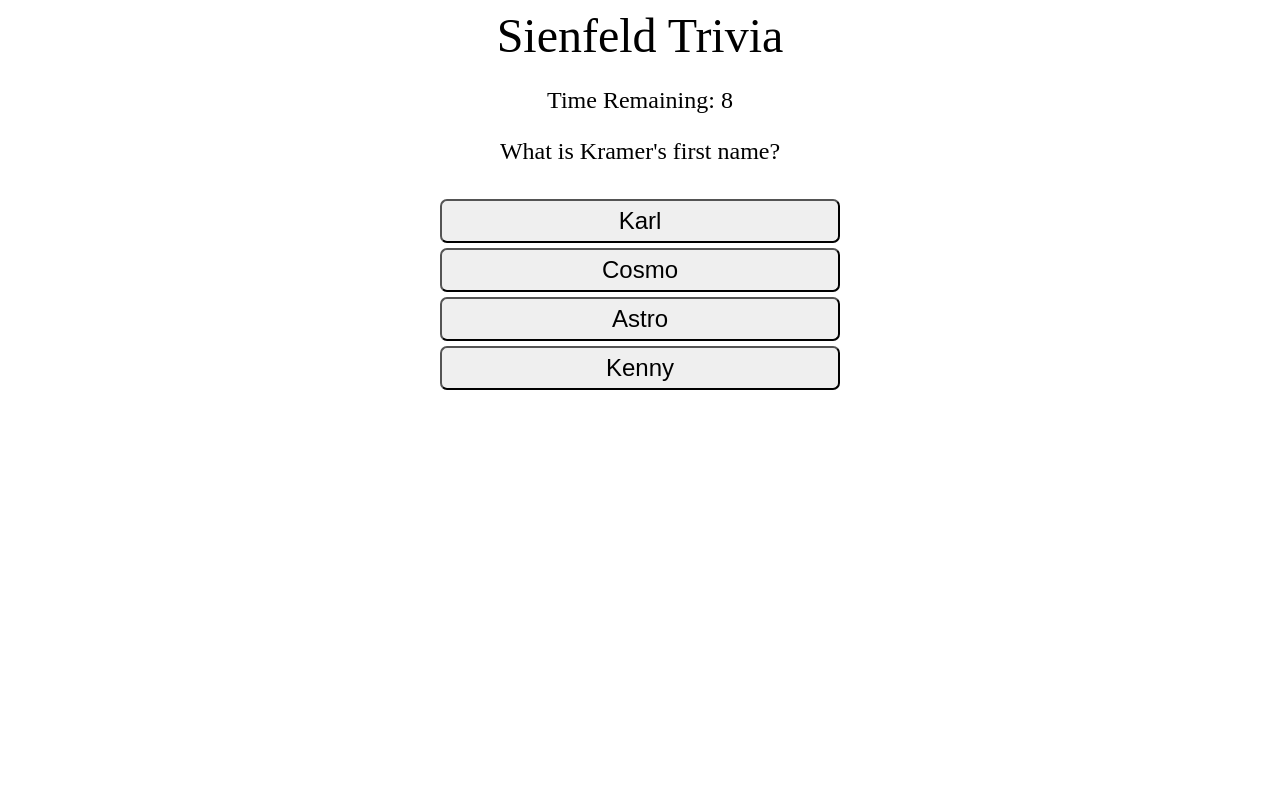
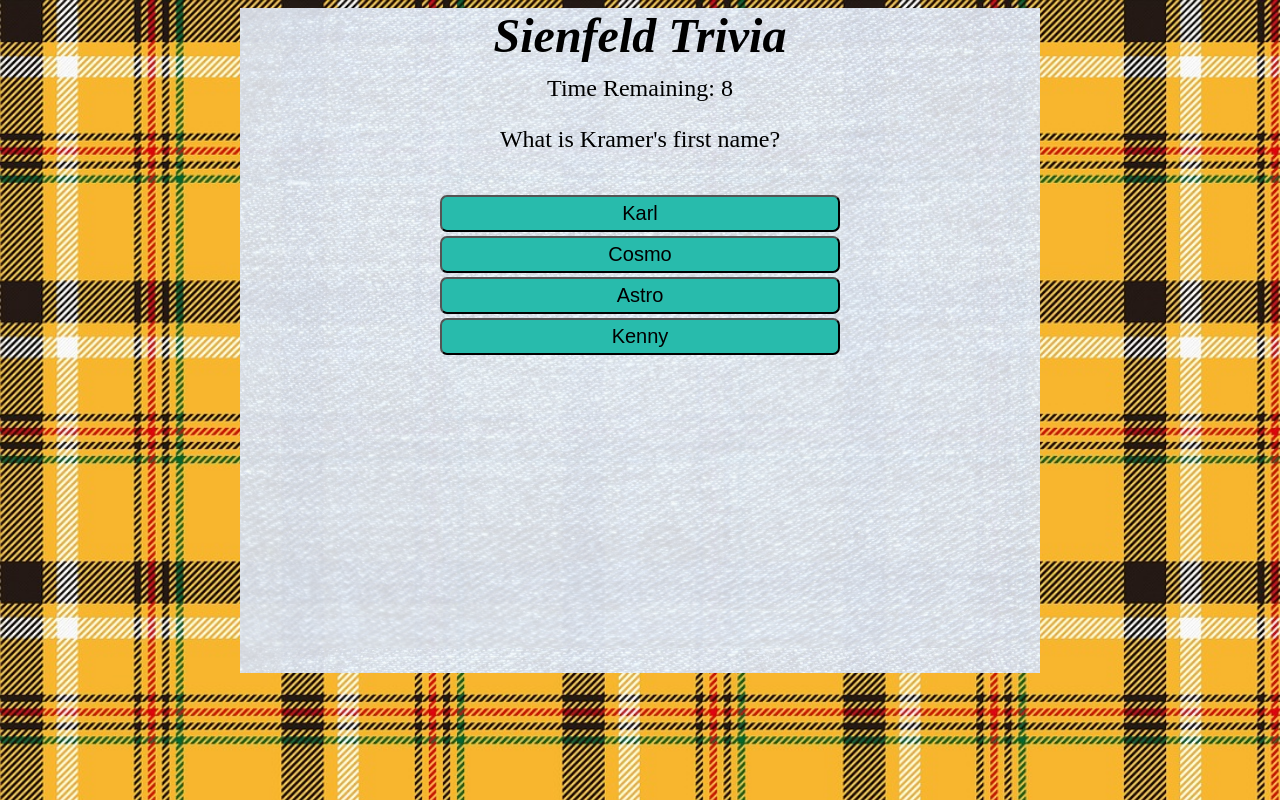
Before and after one commit to davidbinstock/TriviaGame, a plain HTML site: page index.html in a window 1280 px wide. Both pictures are taken after a click on the button "Start". Drawn offline with nearby package versions, Linux system fonts and the light colour scheme.

Commit message:
i think i may be done

```diff
--- a/assets/css/style.css
+++ b/assets/css/style.css
@@ -1,12 +1,33 @@
+.bg-img{
+    position: fixed;
+    z-index: -2;
+    top:0;
+    left:0;
+    width: 1500px;
+}
+
 .container{
-    -background-color: lightblue;
+    background-color: rgba(255, 255, 255, 0.788);
     width: 800px;
-    height: 700px;
+    height: 665px;
     margin: 0 auto;
 
     display: flex;
     flex-flow: column nowrap;
     align-items: center;
+    position: relative;
+}
+
+.container::after{
+    content: "";
+    background-image: url(../images/denim2.jpg) ;
+    opacity: 0.9;
+    top: 0;
+    left: 0;
+    bottom: 0;
+    right: 0;
+    position: absolute;
+    z-index: -1;
 }
 
 .start-btn{
@@ -19,6 +40,8 @@
 
 .title{
     font-size: 3em;
+    font-style: italic;
+    font-weight: bold;
 }
 
 .main-quiz-display{
@@ -26,33 +49,39 @@
     text-align: center;
 }
 
-.time-field, .question-field{
+.time-field{
     font-size: 1.5em;
-    padding: 1em 2em 0 2em;
+    padding: 0.5em 2em 0 2em;
+}
+.question-field{
+    font-size: 1.5em;
+    padding: 1em 2em;
 }
 
 .answer-wrapper{
     display: flex;
     flex-flow: column nowrap;
     width: 50%;
-    margin: 2em auto;
+    margin: 1em auto;
+}
+.answer-reveal{
+    font-size: 1.5em;
 }
 #image{
-    max-height: 275px;
+    max-height: 250px;
 }
 
 .question-answer-display{
-    -background-color: violet;
     width: 700px;
-    margin: 50px auto;
+    margin: 0 auto;
 }
 
 button.answer-choice{
-    font-size: 1.5em;
+    font-size: 1.25em;
     padding: 0.25em;
     margin: 0.1em 0;
     border-radius: 7px;
-    -background-color: turquoise;
+    background-color: #28bbac;
 
 }
 button:hover{
@@ -67,3 +96,23 @@
 button:focus, button:active{
     outline: none;
 }
+
+.end-stats-display{
+    font-size: 2em;
+    text-align: center;
+    margin-top: 50px;
+}
+.start-over-btn{
+    margin-top: 1em;
+    border-radius: 7px;
+    font-size: 1em;
+    padding: 0.5em;
+}
+
+
+@media screen and (min-width: 1500px){
+    .bg-img{
+        width: 100%;
+        height: 100%;
+    }
+}
--- a/assets/javascript/app.js
+++ b/assets/javascript/app.js
@@ -19,7 +19,7 @@
                     c: "Astro",
                     d: "Kenny"
                 },
-        correctAnswer: "b",
+        correctAnswer: ["b", "Cosmo"],
         image: "./assets/images/kramer.gif"
     },
     {
@@ -30,7 +30,7 @@
                     c: "quiet-speaker",
                     d: "low-talker"
                 },
-        correctAnswer: "d",
+        correctAnswer: ["d", "low-talker"],
         image: "./assets/images/lowtalker2.gif"
     },
     {
@@ -41,29 +41,29 @@
                     c: "Newman",
                     d: "J. Peterman"
                 },
-        correctAnswer: "c",
+        correctAnswer: ["c", "Newman"],
         image: "./assets/images/newman.gif"
     },
     {
-        question: "What is the name of the restaurant where Jerry and the gang spend much of their time?",
+        question: "What is the name of the gang's diner hangout?",
         answers: {
                     a: "Manny's",
                     b: "Monk's",
                     c: "Milt's",
                     d: "Minnie's"
                 },
-        correctAnswer: "b",
+        correctAnswer: ["b", "Monk's"],
         image: "./assets/images/monks.jpg"
     },
     {
         question: "A picture of which character is sold to a couple for $5,000?",
         answers: {
-                    a: "Jerry",
-                    b: "Kramer",
+                    a: "Kramer",
+                    b: "Jerry",
                     c: "Elaine",
                     d: "George"
                 },
-        correctAnswer: "b",
+        correctAnswer: ["a", "Kramer"],
         image: "./assets/images/thekramer.jpg"
     },
     {
@@ -74,7 +74,7 @@
                     c: "Dance of Rage",
                     d: "Feats of Strength"
                 },
-        correctAnswer: "c",
+        correctAnswer: ["c", "Dance of Rage"],
         image: "./assets/images/festivus.gif"
     },
 ]
@@ -87,6 +87,7 @@
 var timerIntervalId;
 var answerRevealTimeoutId;
 var lockOut = false;
+var guessedRight = false;
 var numberCorrect = 0;
 var numberWrong = 0;
 var numberUnanswered = 0;
@@ -124,10 +125,14 @@
     if(lockOut){return;}
     console.log("you clicked answer: " + $(this).val())
     //check the answer against the correct answer
-    if($(this).val()==questionsArray[questionIndex].correctAnswer){
+    guessedRight=false;
+    if($(this).val()==questionsArray[questionIndex].correctAnswer[0]){
         numberCorrect++;
+        guessedRight = true;
         console.log("Correct! Nice job!");
         answerReveal("Correct! Nice job!");
+
+
     }else {
         numberWrong++;
         console.log("Nope!");
@@ -191,11 +196,22 @@
     //lockout answer choice buttons
     lockOut = true;
 
+    //display image or GIF
     $("#image").attr("src", questionsArray[questionIndex].image)
+    // indicate if they got it right, wrong, or if time was up
     $("#message-display").html(message);
+    //reveal the correct answer
+    if(guessedRight){
+        $("#correct-answer").html("'" + questionsArray[questionIndex].correctAnswer[1]+ "' was the correct answer!" );
+    }else{
+        $("#correct-answer").html("The correct answer was '" + questionsArray[questionIndex].correctAnswer[1] +"' ...");
+    }
+    //show the answer field
     $("#question-answer-display").height("10px");
     $("#question-answer-display").show().animate({height: "300px"});
+    //play audio
     audio.play();
+    //move to next question after a set # of seconds
     answerRevealTimeoutId = setTimeout(nextQuesiton, 1000*timeBetweenQuestions);
 }
 
--- a/index.html
+++ b/index.html
@@ -13,18 +13,18 @@
     <script src="https://cdnjs.cloudflare.com/ajax/libs/jquery/3.2.1/jquery.min.js"></script>
 </head>
 <body>
-
+    <img class="bg-img" src="./assets/images/plaid.jpg">
     <div class="container">
         <div class="title">Sienfeld Trivia</div>
-
         <button id="start-btn" class="start-btn">Start</button>
-
         <div class="main-quiz-display" id="main-quiz-display">
             <div class="time-field">Time Remaining: <span id="time-display"></span></div>
             <div class="question-field"><span id="question-display"></span></div>
             <div class="question-answer-display" id="question-answer-display">
                 <div class="question-answer-content">
-                    <span id="message-display"></span>
+                    <span class="answer-reveal" id="message-display"></span>
+                    <br>
+                    <span class="answer-reveal" id="correct-answer"></span>
                     <br>
                     <img id="image" src="">
                 </div>
@@ -39,10 +39,10 @@
 
 
         <div class="end-stats-display" id="end-stats-display">
-            <div class="message"><span id="message-display">End of Quiz, here's how you did:</span></div>
-            <div class="numb-correct">Correct Answers:<span id="numb-correct-display"></span></div>
-            <div class="numb-wrong">Wrong Answers:<span id="numb-wrong-display"></span></div>
-            <div class="numb-unanswered">Unanswered:<span id="numb-unanswered-display"></span></div>
+            <div class="message"><span id="message-display">End of quiz, here's how you did:</span></div>
+            <div class="numb-correct">Correct Answers: <span id="numb-correct-display"></span></div>
+            <div class="numb-wrong">Wrong Answers: <span id="numb-wrong-display"></span></div>
+            <div class="numb-unanswered">Unanswered: <span id="numb-unanswered-display"></span></div>
             <button class="start-over-btn" id="start-over-btn">Start Over</button>
         </div>
 
```
Also changed, not shown: assets/images/denim.jpg (added), assets/images/denim2.jpg (added), assets/images/plaid.jpg (added), assets/images/seinfeld_trivia_logo_only_2.jpg (added).
